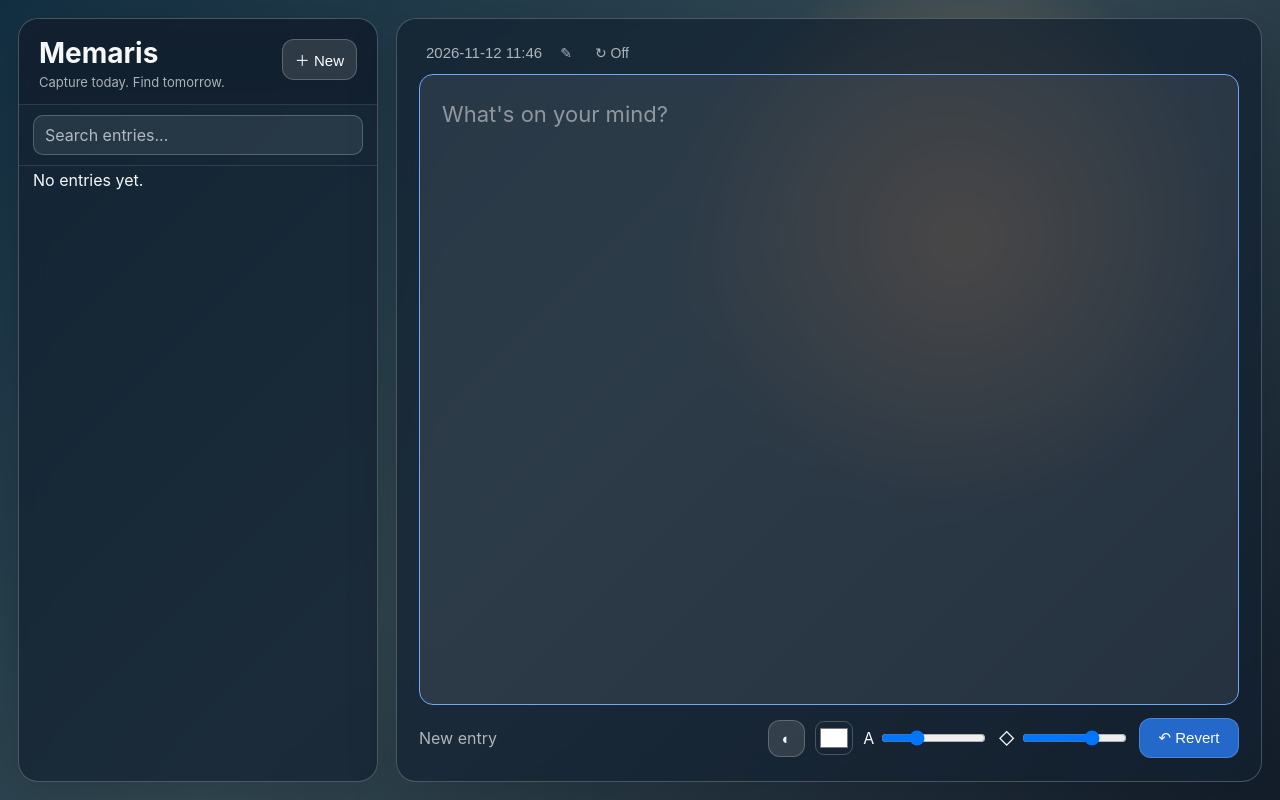
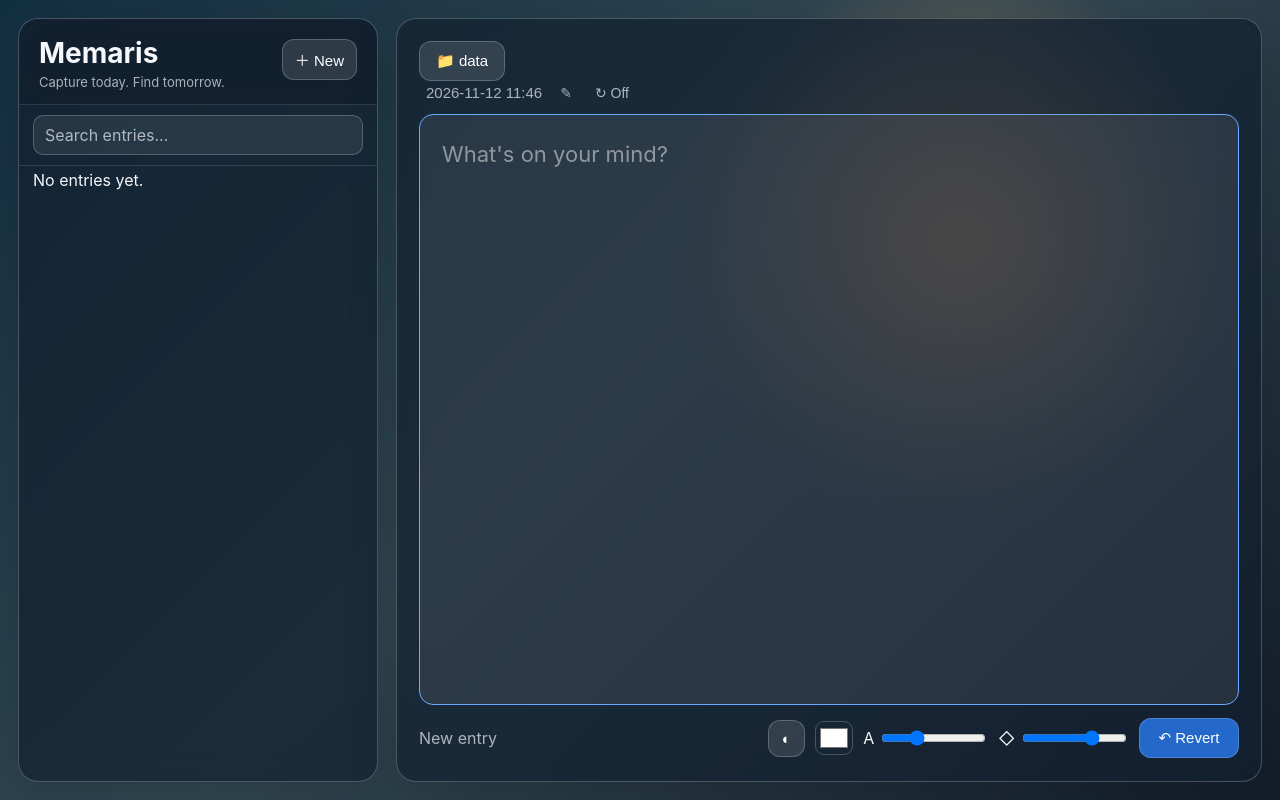
Before and after one commit to f-r-e-d-eth/Memaris, a Flask app: page / in a window 1280 px wide. Run offline with Flask 3, Linux system fonts and the light colour scheme; data that the repository does not hold is empty.

Commit message:
Support selectable local data folders

```diff
--- a/templates/index.html
+++ b/templates/index.html
@@ -19,6 +19,7 @@
         <div id="entries"></div>
       </aside>
       <section class="panel editor">
+        <div class="folder-bar"><button id="folderButton" title="Choose Memaris data folder">📁 <span id="folderName">data</span></button></div>
         <div class="date-row">
           <button id="dateDisplay" title="Click to change date display format"></button>
           <button id="editDateButton" title="Change timeline date and time">✎</button>
```
